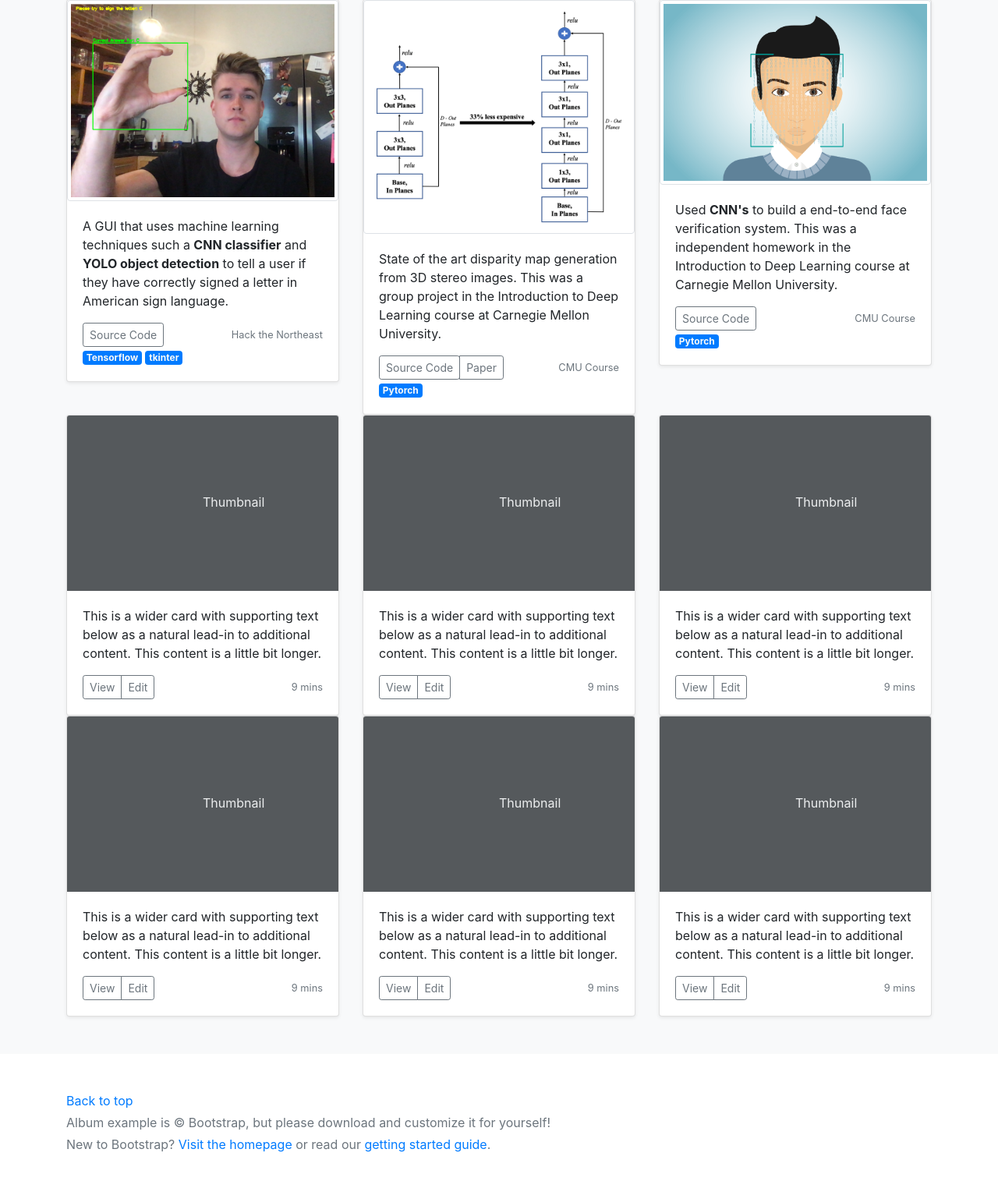
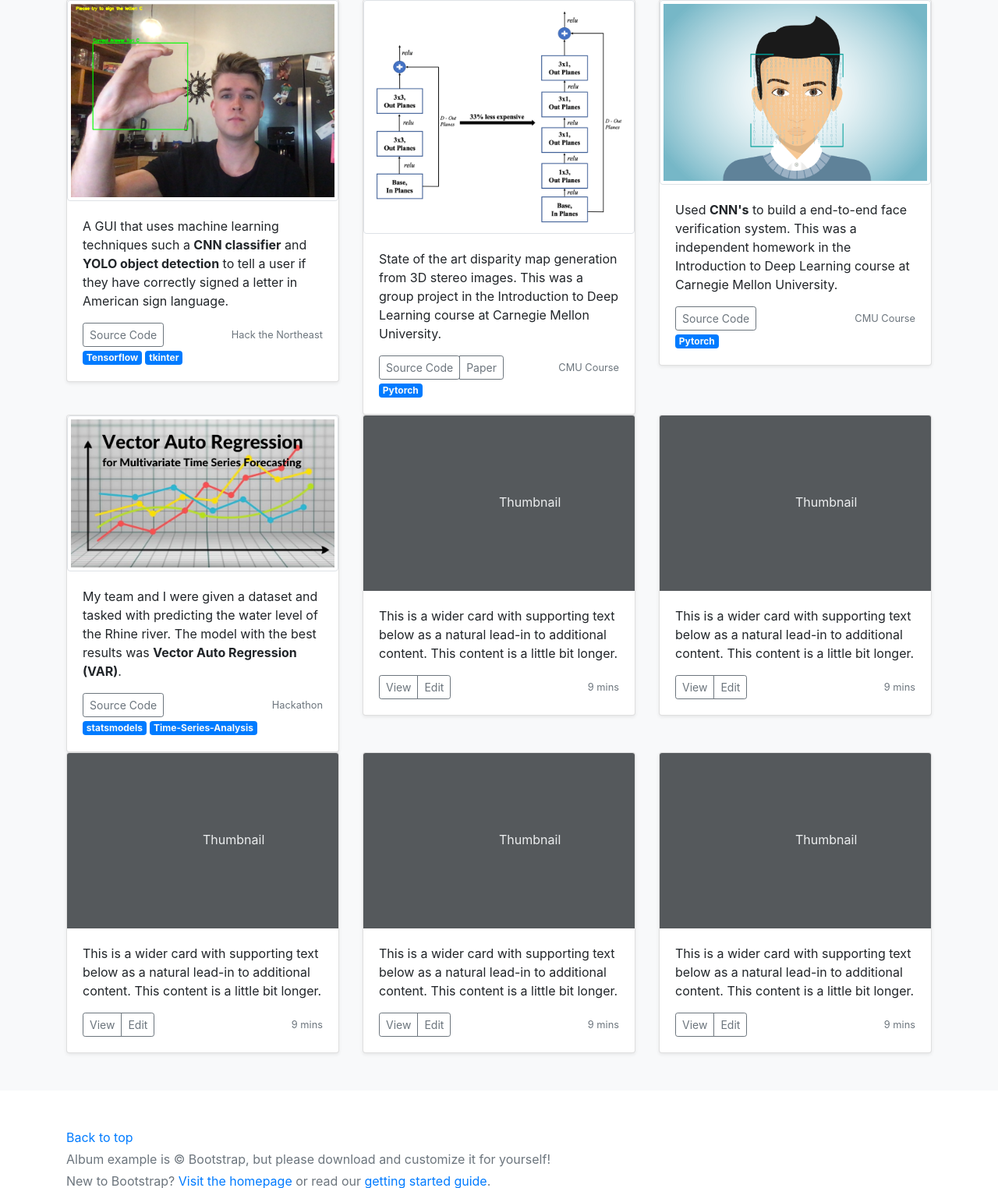
Before and after one commit to loevlie/SkinsAI, a Django app: page /portfolio/ in a window 1280 px wide. Shown: the part 605-2129 px from the top of the page at 78% size. Run offline with Django 3.2, Linux system fonts and the light colour scheme; some libraries are stand-ins or nearby versions.

Commit message:
Adding to the portfolio section

```diff
--- a/LoevlieDL/urls.py
+++ b/LoevlieDL/urls.py
@@ -31,7 +31,7 @@ urlpatterns = [
     re_path(r'^portfolio/$',views.portfolio,name='portfolio'),
     #re_path(r'^Blog/$',views.blog,name='Blog'),
     re_path(r'^Blog/$', views.blog.as_view(), name='Blog'),
-    path('add_post/',views.AddPostView.as_view(),name='add_post'),
+    path('add_post/',views.AddPostView,name='add_post'),
     path('', include('Portfolio.urls')), # new
     path('password-reset/',
          auth_views.PasswordResetView.as_view(
--- a/Portfolio/forms.py
+++ b/Portfolio/forms.py
@@ -33,4 +33,4 @@ class CommentForm(forms.ModelForm):
 class BlogPostForm(forms.ModelForm):
     class Meta:
         model = Post
-        fields = ('title', 'slug', 'content')
+        fields = ('title', 'slug', 'content','status')
--- a/Portfolio/templates/Portfolio/blog.html
+++ b/Portfolio/templates/Portfolio/blog.html
@@ -50,8 +50,8 @@
         <div class="row">
             <div class=" col-md-8 col-md-10 mx-auto">
                 <div class="site-heading">
-                    <h3 class=" site-heading my-4 mt-3 text-white"> Welcome to my Blog {{ user.username }} </h3>
-                    <p class="text-light">Sharing new knowledge and ideas with the world!  &nbsp
+                    <h3 class=" site-heading my-4 mt-3 text-white"> Welcome to the Blog {{ user.username }} </h3>
+                    <p class="text-light">Sharing knowledge and ideas with the world!  &nbsp
                     </p>
                 </div>
             </div>
--- a/Portfolio/templates/Portfolio/portfolio.html
+++ b/Portfolio/templates/Portfolio/portfolio.html
@@ -115,17 +115,18 @@
 
         <div class="col">
           <div class="card shadow-sm">
-            <svg class="bd-placeholder-img card-img-top" width="100%" height="225" xmlns="http://www.w3.org/2000/svg" role="img" aria-label="Placeholder: Thumbnail" preserveAspectRatio="xMidYMid slice" focusable="false"><title>Placeholder</title><rect width="100%" height="100%" fill="#55595c"/><text x="50%" y="50%" fill="#eceeef" dy=".3em">Thumbnail</text></svg>
+            <img src="{% static 'Portfolio/img/VAR.png' %}" class="rounded img-thumbnail">
 
             <div class="card-body">
-              <p class="card-text">This is a wider card with supporting text below as a natural lead-in to additional content. This content is a little bit longer.</p>
+              <p class="card-text">My team and I were given a dataset and tasked with predicting the water level of the Rhine river.  The model with the best results was <strong>Vector Auto Regression (VAR)</strong>.</p>
               <div class="d-flex justify-content-between align-items-center">
                 <div class="btn-group">
-                  <button type="button" class="btn btn-sm btn-outline-secondary">View</button>
-                  <button type="button" class="btn btn-sm btn-outline-secondary">Edit</button>
+                  <a href="https://github.com/loevlie/Rhine_Water_Level_Prediction"><button type="button" class="btn btn-sm btn-outline-secondary">Source Code</button></a>
                 </div>
-                <small class="text-muted">9 mins</small>
+                <small class="text-muted">Hackathon</small>
               </div>
+              <span style="font-size:.75rem;" class="badge bg-primary text-light">statsmodels</span>
+              <span style="font-size:.75rem;" class="badge bg-primary text-light">Time-Series-Analysis</span>
             </div>
           </div>
         </div>
--- a/Portfolio/urls.py
+++ b/Portfolio/urls.py
@@ -8,7 +8,7 @@ urlpatterns = [
     path('success/',views.successView,name='success'),
     path('', views.PostList.as_view(), name='home'),
     #path('<slug:slug>/', views.PostDetail.as_view(), name='post_detail'),
-    path('add_post/',views.AddPostView.as_view(),name='add_post'),
+    path('add_post/',views.AddPostView,name='add_post'),
     re_path(r'^logout/$',views.user_logout,name='logout'),
     #path('<slug:slug>/', views.post_detail, name='post_detail'),
     re_path(r'^user_login/$',views.user_login,name='user_login'),
--- a/Portfolio/views.py
+++ b/Portfolio/views.py
@@ -7,6 +7,7 @@ from django.views import generic
 from .models import Post
 from django.contrib.auth import authenticate,login,logout
 from django.urls import reverse
+from django.contrib.auth.models import User
 
 class PostList(generic.ListView):
     queryset = Post.objects.filter(status=1).order_by('-created_on')
@@ -127,7 +128,21 @@ def register(request):
                           {'user_form':user_form,
                            'registered':registered,})
 
-class AddPostView(generic.CreateView):
-    model = Post
-    template_name = 'Portfolio/add_post.html'
-    fields = '__all__'
+
+def AddPostView(request):
+    if request.method == 'POST':
+        print(request.user.username)
+        user_profile = User.objects.get(username=request.user.username)
+        print('Still working')
+        #model = Post.objects.get(author=user.request.user)
+        post_form = BlogPostForm(data=request.POST)
+        if post_form.is_valid():
+            form = post_form.save(commit=False)
+            print(user_profile)
+            form.author = user_profile
+            form = form.save()
+        else:
+            print(post_form.errors)
+    else:
+        form = BlogPostForm(instance=request.user)
+    return render(request,'Portfolio/add_post.html',{'form':form})
```
Also changed, not shown: db.sqlite3, static/Portfolio/img/VAR.png (added).
